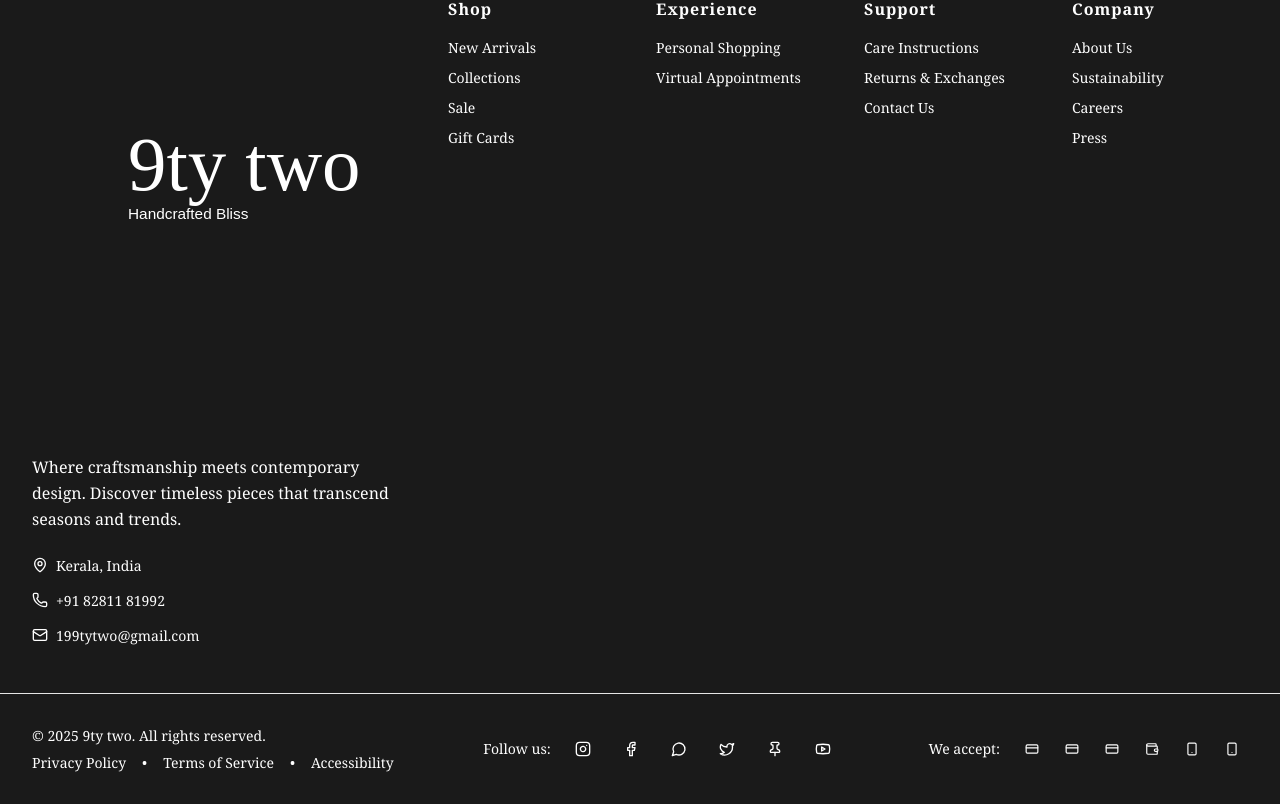
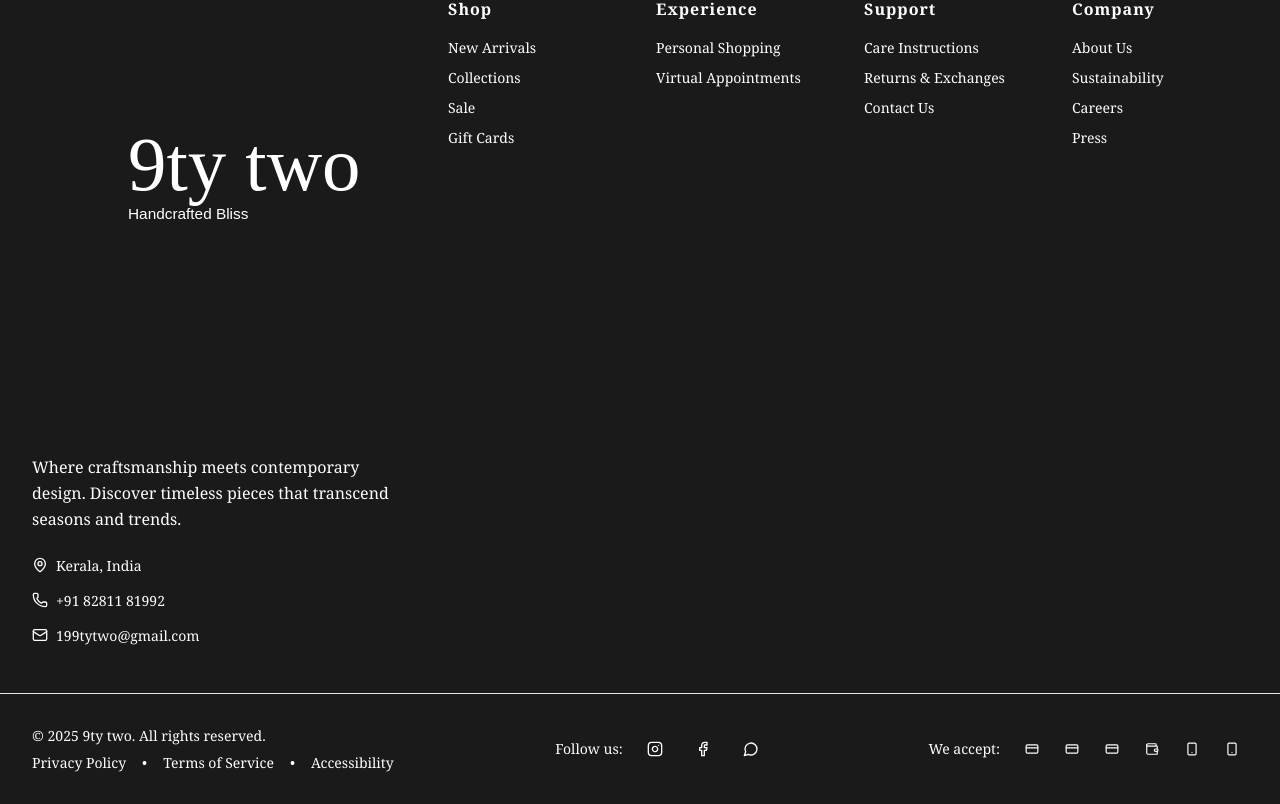
Before and after one commit to sid-284/finalnine, a React (Vite) app in the folder luxe_fashion/: page / in a window 1280 px wide. Shown: the part 3744-4548 px from the top of the page. Built offline with nearby package versions, Linux system fonts and the light colour scheme; no server answers.

Commit message:
footer updated

```diff
--- a/luxe_fashion/src/pages/homepage/components/Footer.jsx
+++ b/luxe_fashion/src/pages/homepage/components/Footer.jsx
@@ -44,10 +44,7 @@ const Footer = () => {
   const socialLinks = [
     { name: "Instagram", icon: "Instagram", url: "https://www.instagram.com/9tytwoofficial" },
     { name: "Facebook", icon: "Facebook", url: "https://www.facebook.com/@nintytwo/?hr=1&_rdr" },
-    { name: "WhatsApp", icon: "MessageCircle", url: "https://api.whatsapp.com/send/?phone=918281181992&text&type=phone_number&app_absent=0" },
-    { name: "Twitter", icon: "Twitter", url: "#" },
-    { name: "Pinterest", icon: "PinIcon", url: "#" },
-    { name: "YouTube", icon: "Youtube", url: "#" }
+    { name: "WhatsApp", icon: "MessageCircle", url: "https://api.whatsapp.com/send/?phone=918281181992&text&type=phone_number&app_absent=0" }
   ];
 
   const paymentMethods = [
```
